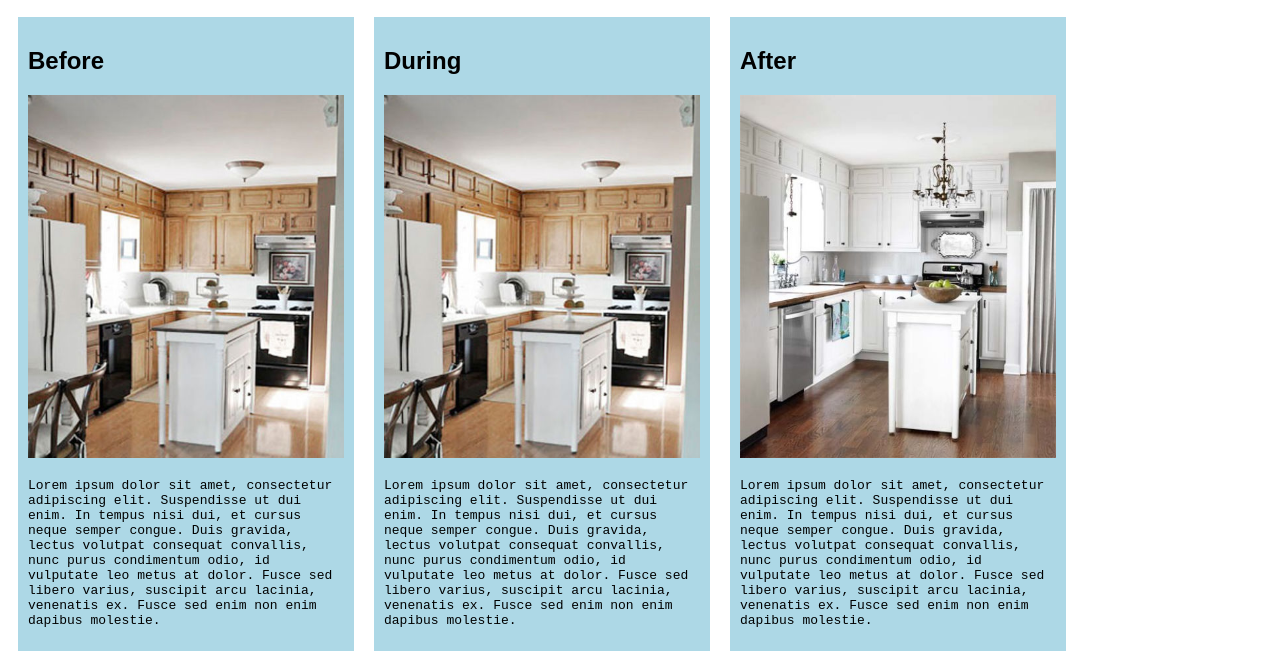
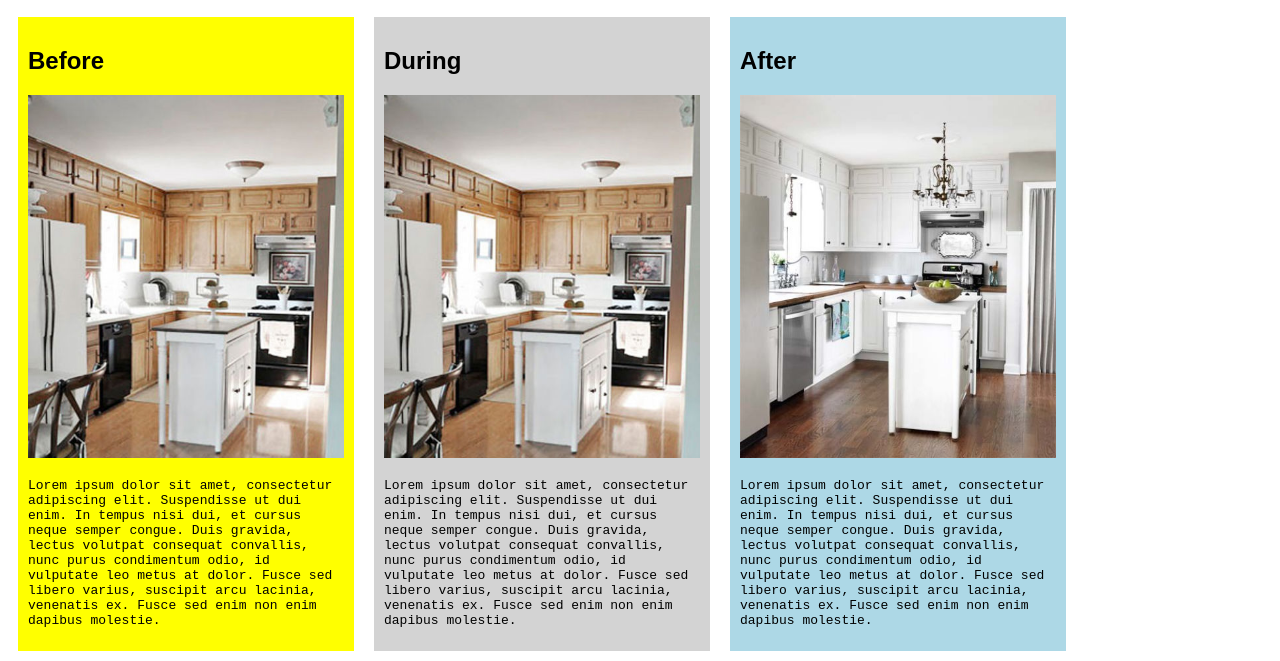
Before and after one commit to rachelegibbons/interior-decorator-website, a plain HTML site: page index.html in a window 1280 px wide. Shown: the part 193-854 px from the top of the page. Drawn offline with Linux system fonts and the light colour scheme.

Commit message:
Update CSS

```diff
--- a/css/styles.css
+++ b/css/styles.css
@@ -15,7 +15,7 @@
 .before {
   max-width: 25%;
   float: left;
-  background-color: lightblue;
+  background-color: yellow;
   margin: 10px;
   padding: 10px;
 }
@@ -23,7 +23,7 @@
 .during {
   max-width: 25%;
   float: left;
-  background-color: lightblue;
+  background-color: lightgrey;
   margin: 10px;
   padding: 10px
 
```
